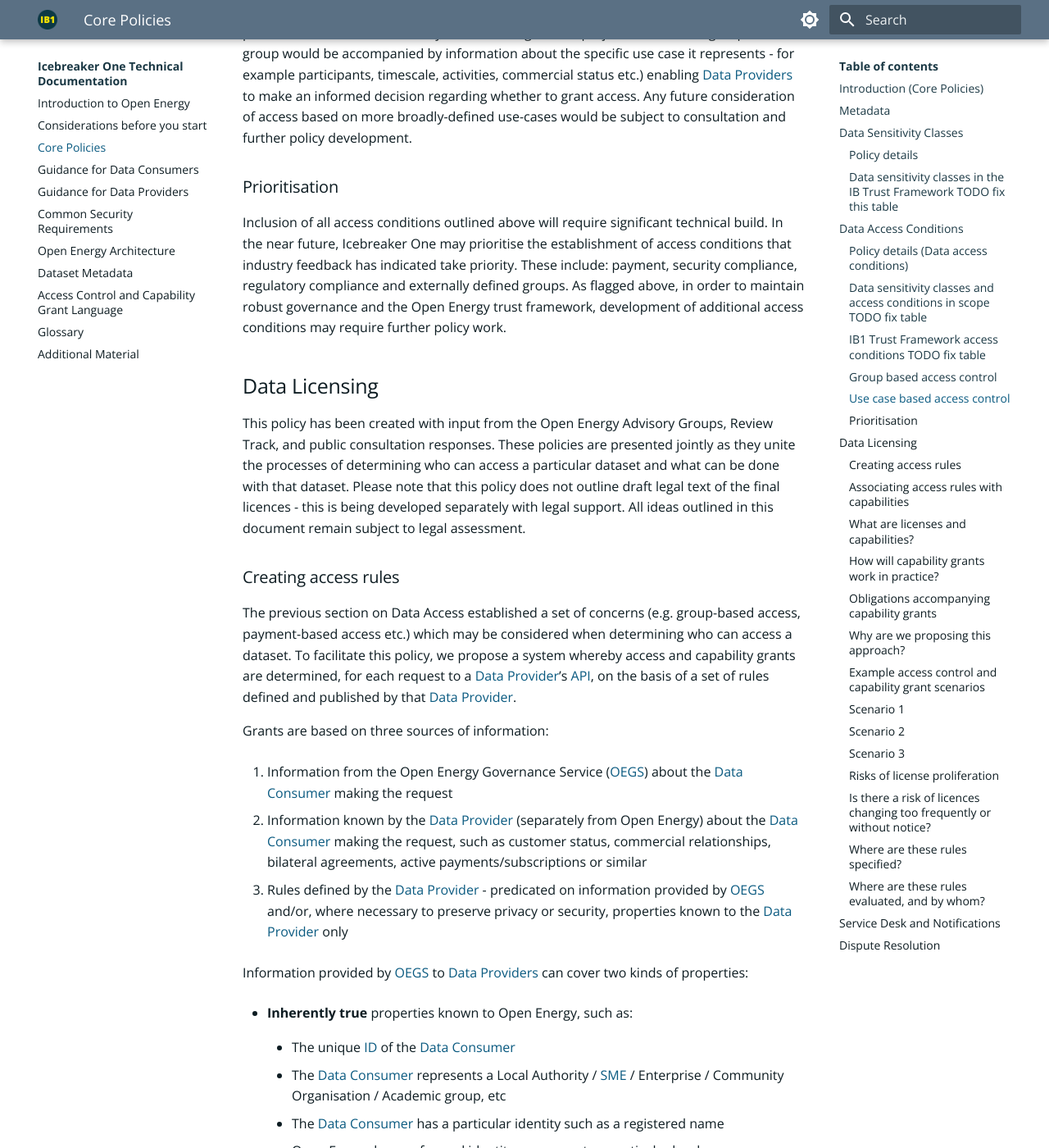
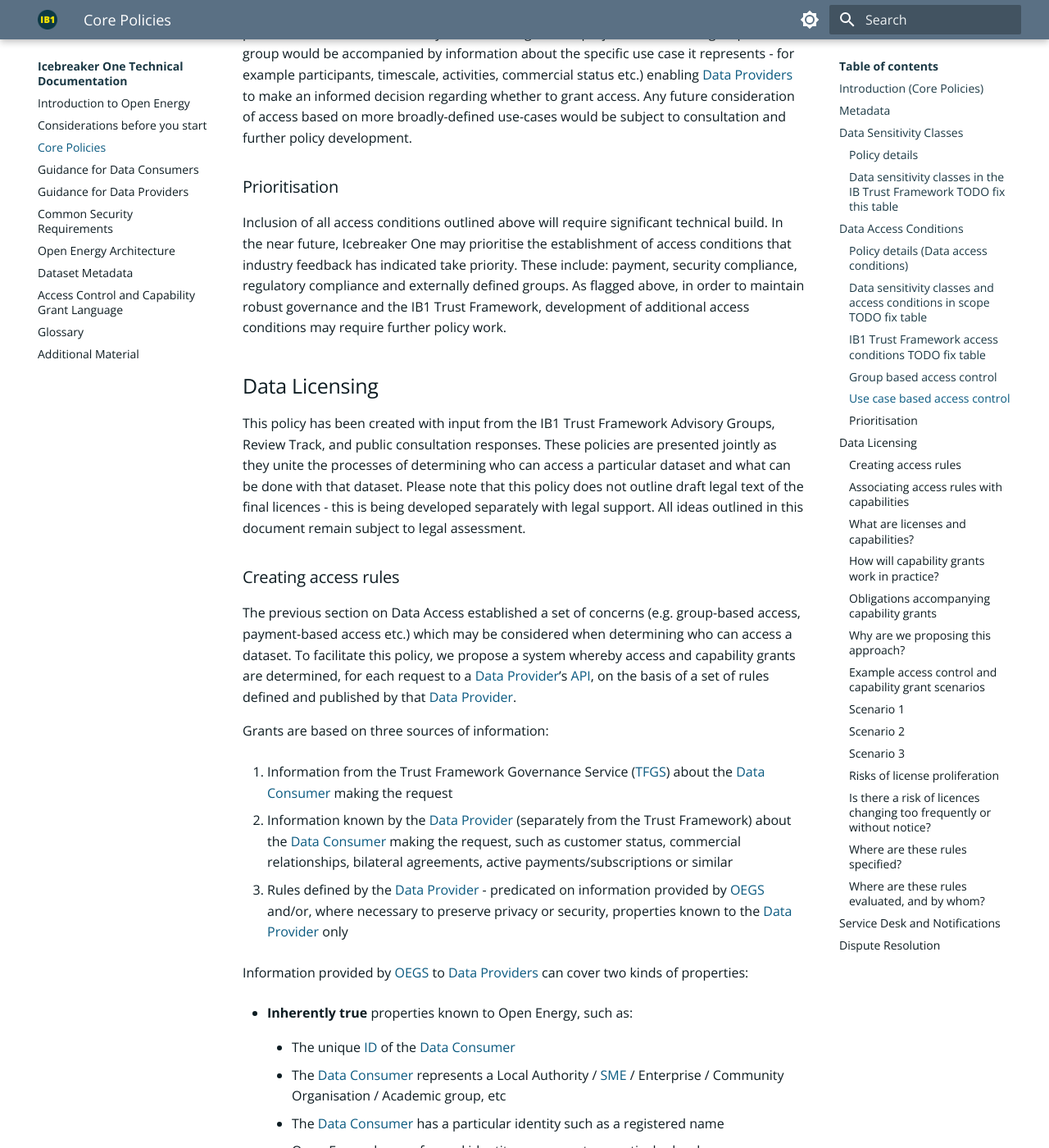
Before and after one commit to icebreakerone/ib1-technical-docs, an MkDocs documentation site: the page built from docs/ops_guidelines/common_policies.md, in a window 1280 px wide and 1400 px high, scrolled down 6211 px. Shown: the whole window at 82% size. Built offline with MkDocs 1.6.1 and Material for MkDocs 9.7.7, drawn with Linux system fonts in a browser that asks for light colours; the version menu is left out.

Commit message:
docs/ops_guidelines/common_policies.md updated from https://stackedit.net/

```diff
--- a/docs/ops_guidelines/common_policies.md
+++ b/docs/ops_guidelines/common_policies.md
@@ -217,38 +217,24 @@ As such, it is proposed that use case-based access could also be facilitated thr
 
 ### Prioritisation
 
-Inclusion of all access conditions outlined above will require significant technical build. In the near future, Icebreaker One may prioritise the establishment of access conditions that industry feedback has indicated take priority.
-These include: payment, security compliance, regulatory compliance and externally defined groups. As flagged above,
-in order to maintain robust governance and the Open Energy trust framework, development of additional access conditions
-may require further policy work.
+Inclusion of all access conditions outlined above will require significant technical build. In the near future, Icebreaker One may prioritise the establishment of access conditions that industry feedback has indicated take priority. These include: payment, security compliance, regulatory compliance and externally defined groups. As flagged above, in order to maintain robust governance and the IB1 Trust Framework, development of additional access conditions may require further policy work.
 
 ## Data Licensing
 
-This policy has been created with input from the Open Energy Advisory Groups, Review Track, and public consultation
-responses. These policies are presented jointly as they unite the processes of determining who can access a particular
-dataset and what can be done with that dataset. Please note that this policy does not outline draft legal text of the
-final licences - this is being developed separately with legal support. All ideas outlined in this document remain
-subject to legal assessment.
+This policy has been created with input from the IB1 Trust Framework Advisory Groups, Review Track, and public consultation responses. These policies are presented jointly as they unite the processes of determining who can access a particular dataset and what can be done with that dataset. Please note that this policy does not outline draft legal text of the final licences - this is being developed separately with legal support. All ideas outlined in this document remain subject to legal assessment.
 
 ### Creating access rules
 
 The previous section on Data Access established a set of concerns (e.g. group-based access, payment-based access etc.)
-which may be considered when determining who can access a dataset. To facilitate this policy, we propose a system
-whereby access and capability grants are determined, for each request to a [Data Provider](../glossary.md#term-Data-Provider)’s [API](../glossary.md#term-Application-programming-interface), on the basis of a set
-of rules defined and published by that [Data Provider](../glossary.md#term-Data-Provider).
+which may be considered when determining who can access a dataset. To facilitate this policy, we propose a system whereby access and capability grants are determined, for each request to a [Data Provider](../glossary.md#term-Data-Provider)’s [API](../glossary.md#term-Application-programming-interface), on the basis of a set of rules defined and published by that [Data Provider](../glossary.md#term-Data-Provider).
 
 Grants are based on three sources of information:
 
+1. Information from the Trust Framework Governance Service ([TFGS](../glossary.md#term-Open-Energy-Governance-Service)) about the [Data Consumer](../glossary.md#term-Data-Consumer) making the request
 
-1. Information from the Open Energy Governance Service ([OEGS](../glossary.md#term-Open-Energy-Governance-Service)) about the [Data Consumer](../glossary.md#term-Data-Consumer) making the request
+2. Information known by the [Data Provider](../glossary.md#term-Data-Provider) (separately from the Trust Framework) about the [Data Consumer](../glossary.md#term-Data-Consumer) making the request, such as customer status, commercial relationships, bilateral agreements, active payments/subscriptions or similar
 
-
-2. Information known by the [Data Provider](../glossary.md#term-Data-Provider) (separately from Open Energy) about the [Data Consumer](../glossary.md#term-Data-Consumer) making the request,
-such as customer status, commercial relationships, bilateral agreements, active payments/subscriptions or similar
-
-
-3. Rules defined by the [Data Provider](../glossary.md#term-Data-Provider) - predicated on information provided by [OEGS](../glossary.md#term-Open-Energy-Governance-Service) and/or, where necessary to preserve
-privacy or security, properties known to the [Data Provider](../glossary.md#term-Data-Provider) only
+3. Rules defined by the [Data Provider](../glossary.md#term-Data-Provider) - predicated on information provided by [OEGS](../glossary.md#term-Open-Energy-Governance-Service) and/or, where necessary to preserve privacy or security, properties known to the [Data Provider](../glossary.md#term-Data-Provider) only
 
 Information provided by [OEGS](../glossary.md#term-Open-Energy-Governance-Service) to [Data Providers](../glossary.md#term-Data-Provider) can cover two kinds of properties:
 
```
Also changed, not shown: other parts of docs/ops_guidelines/common_policies.md (+1 -1 lines).
